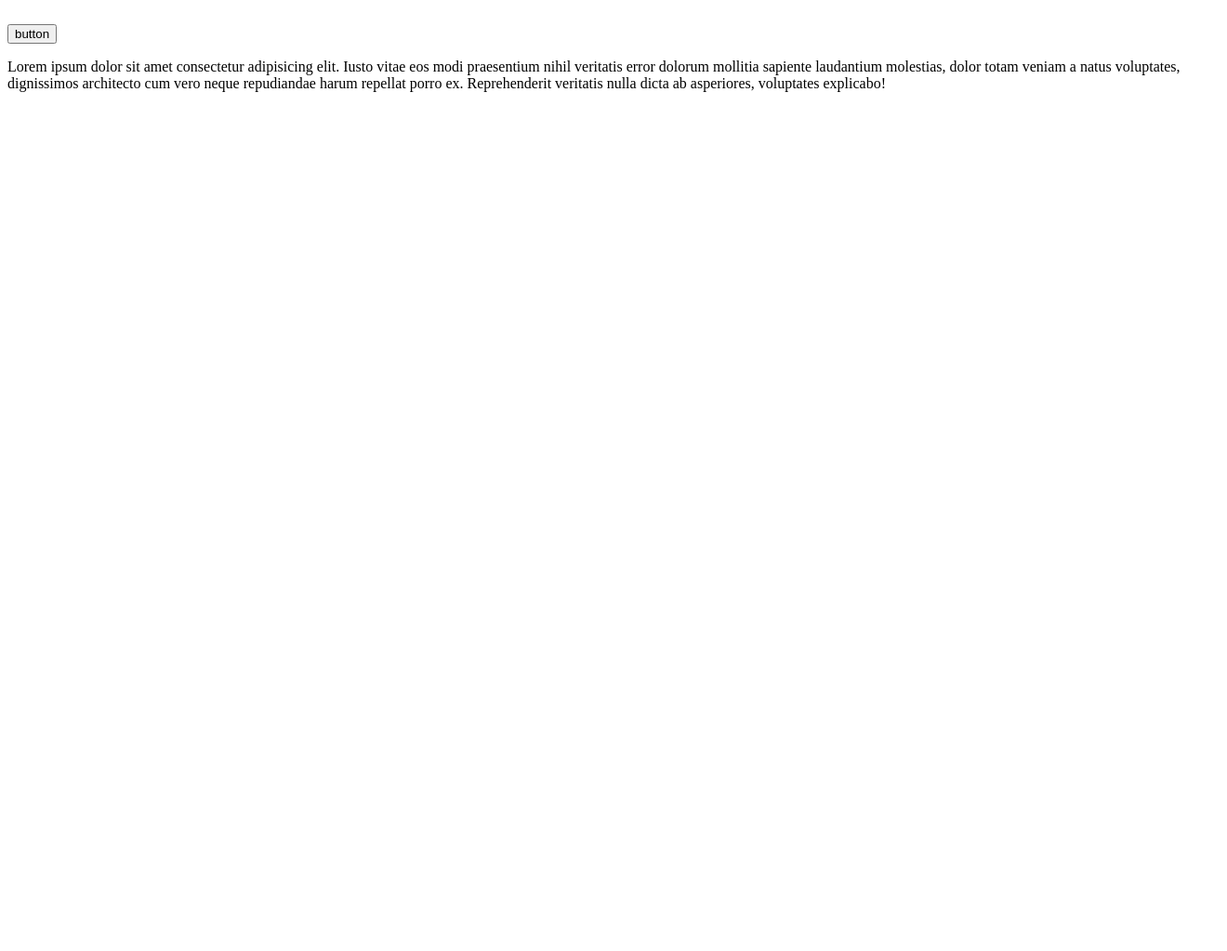
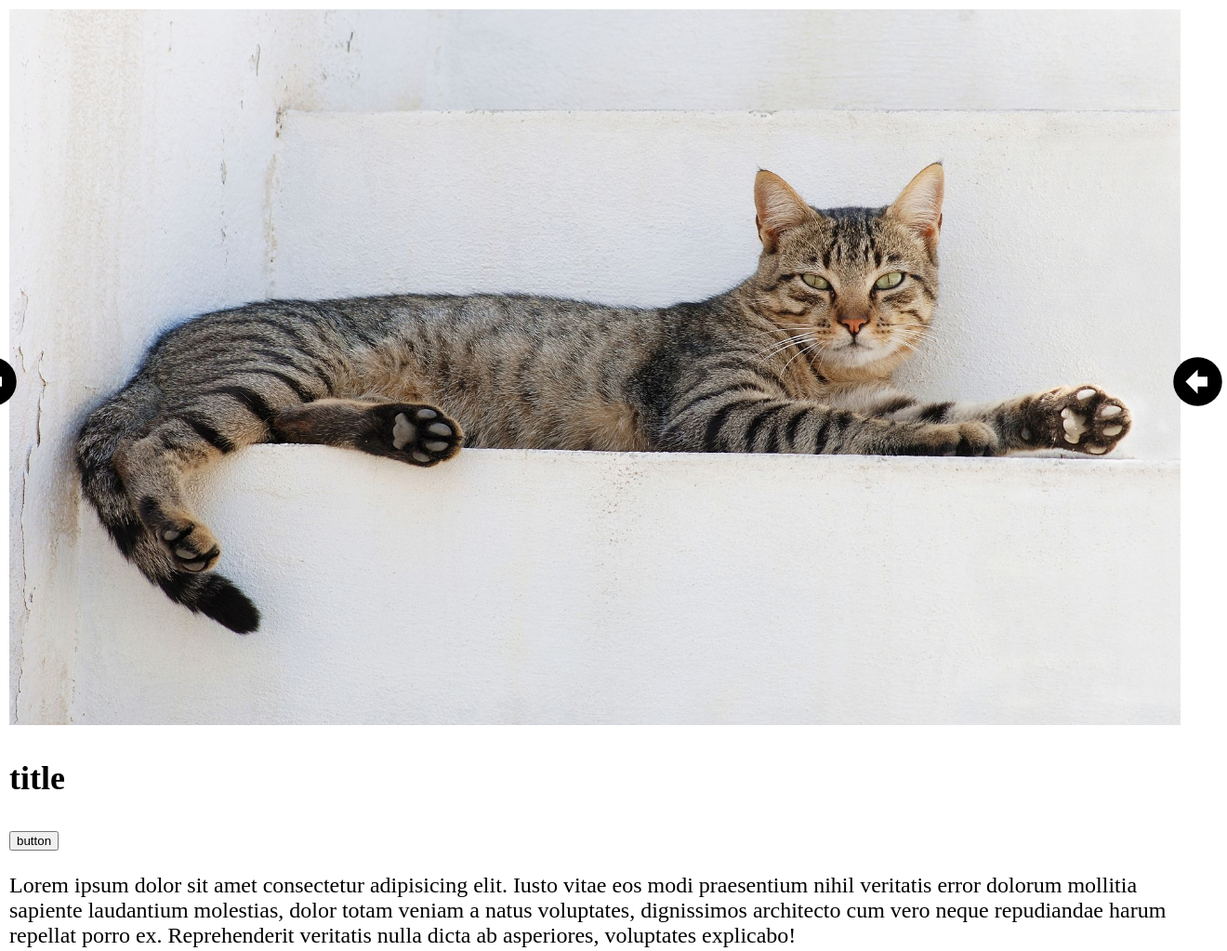
Before and after one commit to Solomii/fs-hw-15-12, a plain HTML site: page index.html in a window 1280 px wide. Shown: the whole page at 93% size, 1320 px wide, since content can reach past the window. Before the commit the page ends 800 px from the top, so only its background shows below. Drawn offline with Linux system fonts and the light colour scheme.

Commit message:
Add arrow on the image and add transform with rotate in style

```diff
--- a/assets/css/style.css
+++ b/assets/css/style.css
@@ -0,0 +1,58 @@
+:root {
+    font-size: 24px;
+}
+
+* {
+    box-sizing: border-box;
+}
+
+body {
+    margin: 0;
+    padding: 10px;
+}
+
+main {
+    margin: 5vmin;
+}
+
+.user-card__images {
+    width: 100%;
+}
+
+.user-card {
+    position: relative;
+}
+
+.user-card::after,
+.user-card::before {
+    content: url(./../icons/arrow-left-bold-circle.svg);
+    display: block;
+    min-width: 15px;
+    width: 5%;
+    position: absolute;
+    top: 47.5%;
+}
+
+.user-card::after {
+    right: 0;
+    transition:transform 3s;
+    transform:  translateX(50px);
+}
+
+.user-card::before {
+  transition:transform 3s;
+  transform: translateX(-50px);
+}
+
+.user-card:hover::before {
+  transform: translateX(12px) rotate(360deg);
+}
+
+.user-card:hover::after {
+  transform: translateX(-12px) rotate(-180deg);
+}
+
+/* .user-card:hover::after,
+.user-card:hover:before {
+    opacity: 0.5;
+} */
--- a/index.html
+++ b/index.html
@@ -9,9 +9,13 @@
 </head>
 <body>
   <section class="user-card">
-    <img src="" alt="" class="user-card__images">
+    <img src="./assets/images/fs_cat.png" alt="Photo Cat" class="user-card__images">
   </section>
-  <button>button</button>
+  <article>
+    <h2>title</h2>
+    <button>button</button>
     <p>Lorem ipsum dolor sit amet consectetur adipisicing elit. Iusto vitae eos modi praesentium nihil veritatis error dolorum mollitia sapiente laudantium molestias, dolor totam veniam a natus voluptates, dignissimos architecto cum vero neque repudiandae harum repellat porro ex. Reprehenderit veritatis nulla dicta ab asperiores, voluptates explicabo!</p>
+  </article>
+
 </body>
 </html>
```
Also changed, not shown: assets/icons/arrow-left-bold-circle.svg (added), assets/images/fs_cat.png (added).
